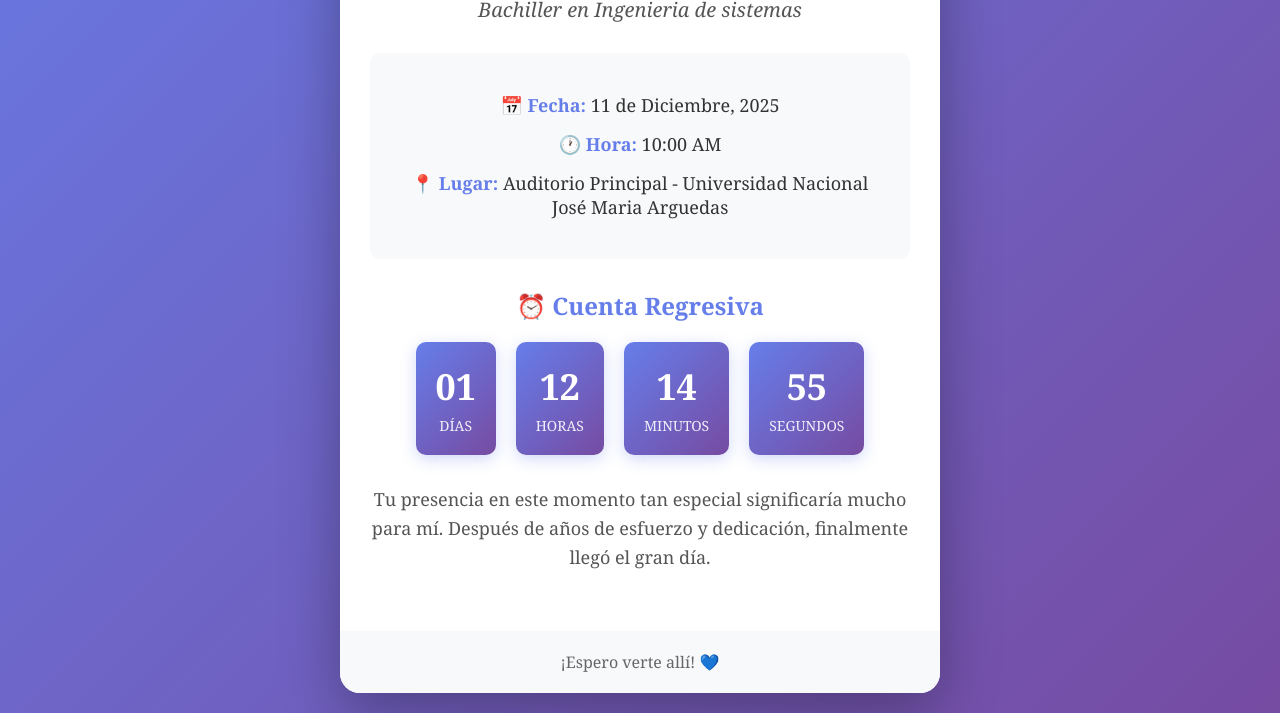
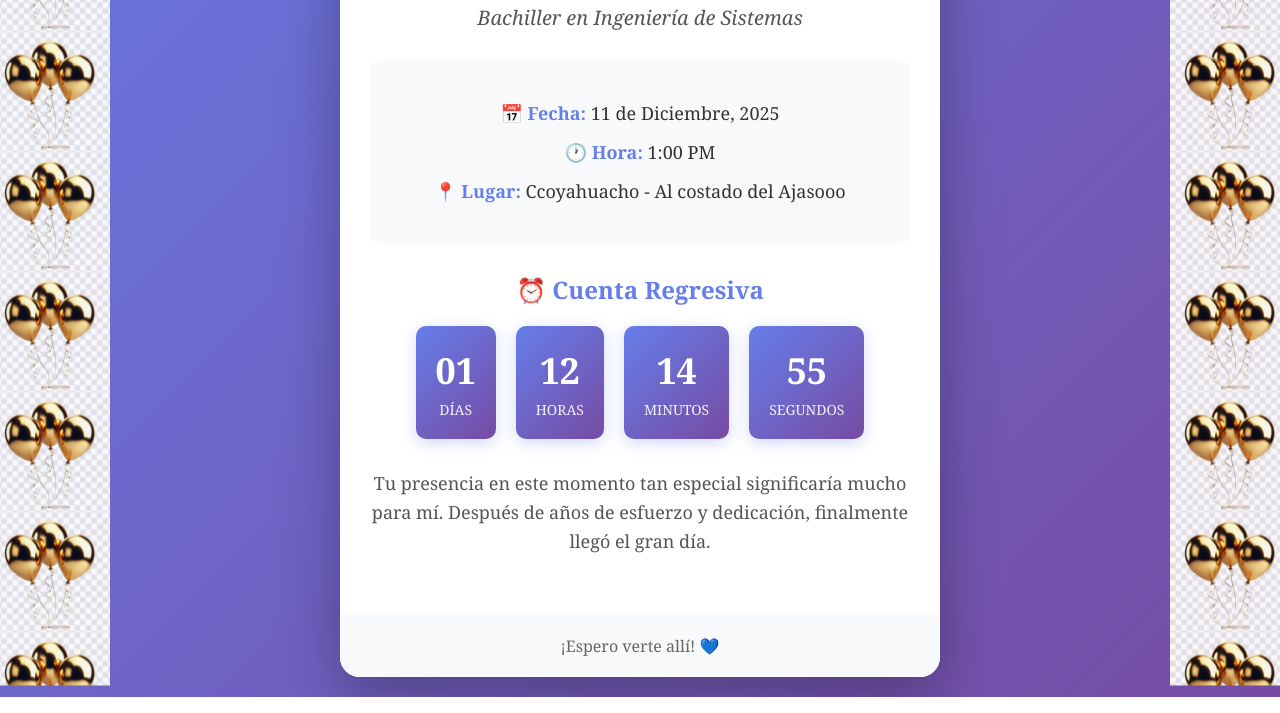
Before and after one commit to rayder-cell/graduacion, a plain HTML site: page index.html in a window 1280 px wide. Shown: the part 436-1149 px from the top of the page. Drawn offline with Linux system fonts and the light colour scheme.

Commit message:
mejorado

```diff
--- a/index.html
+++ b/index.html
@@ -19,6 +19,38 @@
             justify-content: center;
             align-items: center;
             padding: 20px;
+            position: relative;
+            overflow-x: hidden;
+        }
+
+        /* Globos decorativos animados */
+        .balloons-left, .balloons-right {
+            position: absolute;
+            top: 0;
+            width: 120px;
+            height: 100%;
+            background-size: contain;
+            background-repeat: repeat-y;
+            pointer-events: none;
+            opacity: 0.95;
+            animation: float 3s ease-in-out infinite;
+            z-index: 0;
+        }
+
+        .balloons-left {
+            left: -10px;
+            background-image: url('images/globos.png');
+        }
+
+        .balloons-right {
+            right: -10px;
+            background-image: url('images/globos.png');
+        }
+
+        @keyframes float {
+            0% { transform: translateY(0px); }
+            50% { transform: translateY(-15px); }
+            100% { transform: translateY(0px); }
         }
 
         .invitation-card {
@@ -29,6 +61,8 @@
             box-shadow: 0 20px 60px rgba(0, 0, 0, 0.3);
             overflow: hidden;
             animation: fadeIn 1s ease-in;
+            position: relative;
+            z-index: 1;
         }
 
         @keyframes fadeIn {
@@ -49,9 +83,9 @@
             color: white;
         }
 
-        .cap-icon {
-            font-size: 60px;
-            margin-bottom: 15px;
+        .header img {
+            width: 90px;
+            margin-bottom: 10px;
         }
 
         .header h1 {
@@ -172,30 +206,38 @@
             .time-value {
                 font-size: 28px;
             }
+            .balloons-left, .balloons-right {
+                width: 70px;
+            }
         }
     </style>
 </head>
 <body>
+
+    <!-- Globos decorativos -->
+    <div class="balloons-left"></div>
+    <div class="balloons-right"></div>
+
     <div class="invitation-card">
         <div class="header">
-            <div class="cap-icon">🎓</div>
+            <img src="images/images.jpeg" alt="">
             <h1>Invitación a mi Graduación</h1>
             <p>Sería un honor contar con tu presencia</p>
         </div>
 
         <div class="content">
             <div class="graduate-name">Rayder Alfredo Muñoz Pacheco</div>
-            <div class="degree">Bachiller en Ingenieria de sistemas</div>
+            <div class="degree">Bachiller en Ingeniería de Sistemas</div>
 
             <div class="details">
                 <div class="detail-item">
                     <strong>📅 Fecha:</strong> 11 de Diciembre, 2025
                 </div>
                 <div class="detail-item">
-                    <strong>🕐 Hora:</strong> 10:00 AM
+                    <strong>🕐 Hora:</strong> 1:00 PM
                 </div>
                 <div class="detail-item">
-                    <strong>📍 Lugar:</strong> Auditorio Principal - Universidad Nacional José Maria Arguedas
+                    <strong>📍 Lugar:</strong> Ccoyahuacho - Al costado del Ajasooo
                 </div>
             </div>
 
@@ -233,7 +275,6 @@
     </div>
 
     <script>
-        // Configura aquí la fecha de la graduación
         const graduationDate = new Date('2025-12-11T10:00:00').getTime();
 
         function updateCountdown() {
```
Also changed, not shown: images/globos.png (added), images/images.jpeg (added).
